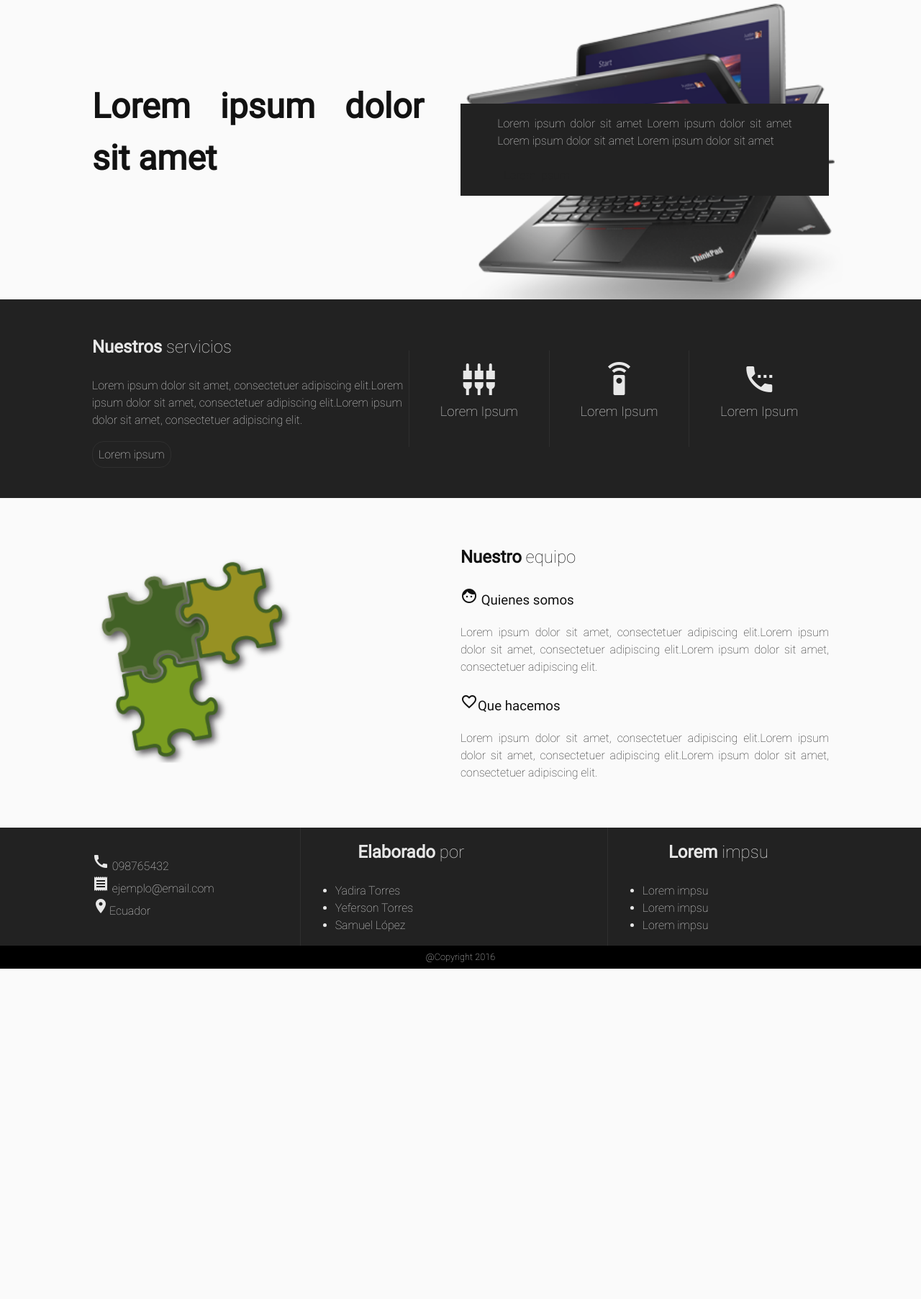
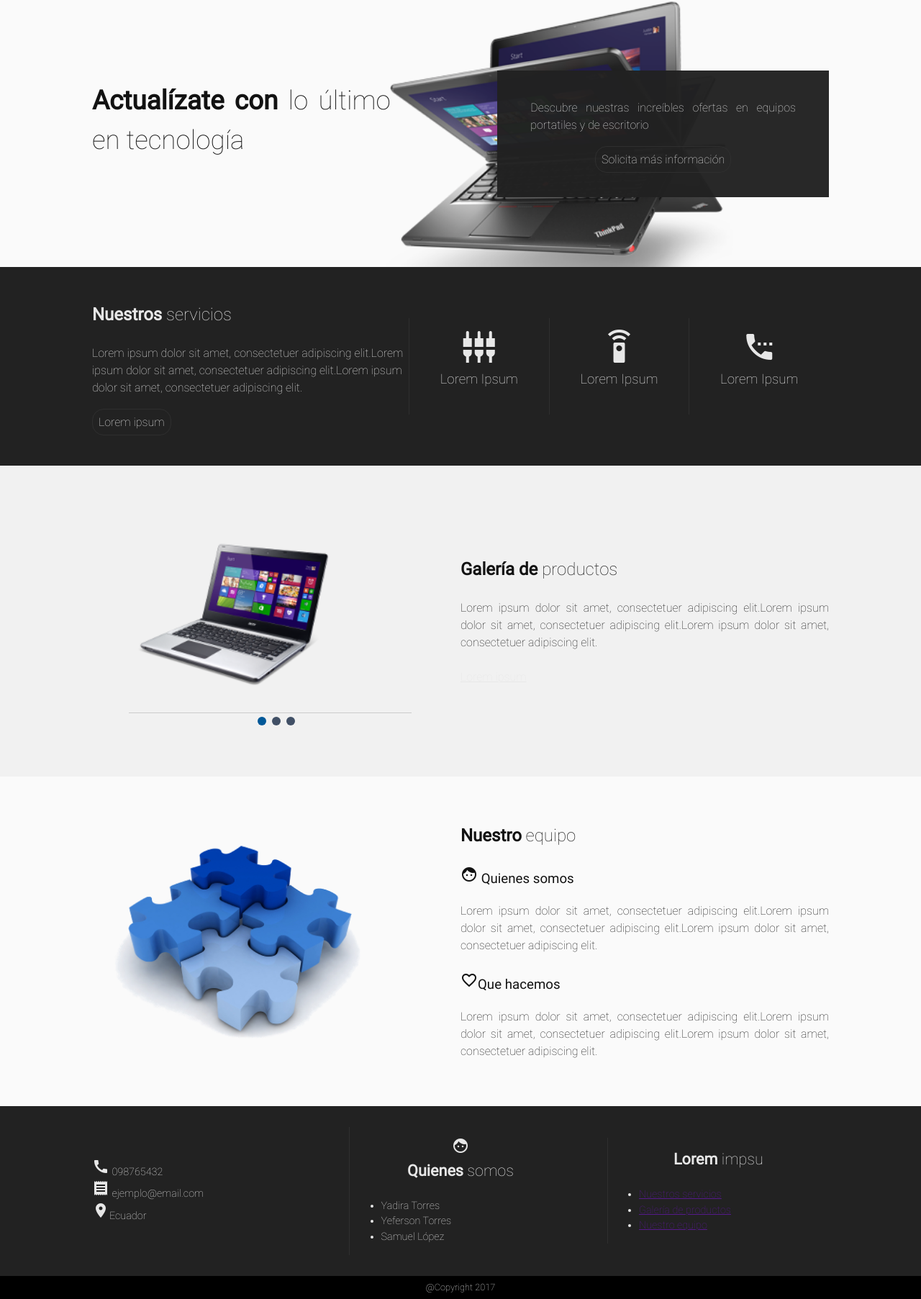
Before and after one commit to torresyeferson/Tarea1ClienteWebUnir, a PHP site: page / in a window 1280 px wide. Shown: the part 55-1860 px from the top of the page at 72% size. Before the commit the page ends 1401 px from the top, so only its background shows below. Run offline with PHP 8.4, Linux system fonts and the light colour scheme.

Commit message:
integración de código slider

```diff
--- a/PhpProject1/assets/css/style.css
+++ b/PhpProject1/assets/css/style.css
@@ -44,6 +44,7 @@ img{
     top:0; left:0;
     width: 100%;
     box-shadow:0px 1px 1px #808080;
+    z-index: 99;
 }
 .logo .material-icons{
     font-size: 3em;
@@ -53,6 +54,9 @@ img{
 }
 .grey-light{
     background-color: #fafafa;
+}
+.grey-light-1{
+    background-color: #f1f1f1;
 }
 .grey-text{
     color: #e7e7e7;
@@ -82,7 +86,7 @@ nav ul li{
 }
 nav a{
     text-decoration: none;
-    border-bottom: 2px solid #fafafa;
+    border-bottom: 2px solid #f1f1f1;
     padding: 0.5em 1em;
     display: block;
 
@@ -107,40 +111,37 @@ section{
     padding:6em 0em;
     background-image: url(../images/laptop_2.png);
     background-repeat: no-repeat;
-    background-size: 45%;
-    background-position: 90% 30%;
-     filter: alpha(opacity=50);
-
+    background-size: 41%;
+    background-position: 70% 30%;
 }
 
 .presentacion h1{
- font-weight: bold;
- width: 90%;
+    width: 90%;
+    font-size: 2.3em;
+}
 
-}
-.presentacion h1{
-  font-size: 3em;
-
-}
 .presentacion a{
-    border:1px solid #222;
+    border:1px solid #2f2f2f;
     border-radius:1em;
     text-decoration: none;
     padding: 0.5em;
-    color:#222;
 }
 .presentacion .item-align{
-    width: 50%;
-      text-align: justify;
+    width: 45%;
+    text-align: justify;
 }
 
+.descripcion{
+    background-color: rgba(34,34,34,0.97);
+}
 .servicios a{
     text-decoration:none;
     border: 1px solid #2f2f2f;
     padding: 0.5em;
     border-radius: 1em;
 }
-.servicios a:hover{
+.servicios a:hover,
+.descripcion a:hover{
     color: white;
     border: 1px solid white;
 }
@@ -152,7 +153,10 @@ section{
 .servicios .material-icons{
     font-size: 3em;
 }
-
+.galeria .item-align{
+    width: 50%;
+    text-align: justify;
+}
 .quienes-somos h3{
     font-weight: normal;
 }
@@ -163,13 +167,98 @@ section{
 }
 
 .quienes-somos img{
-    width: 60%;
+    width: 80%;
 }
 
+#slider-title{
+    text-align: center;
+    margin: 80px 0 40px;
+    font-size: 3.2em;
+    font-weight: 300;
+    color:#FFF;
+}
+
+.slider-wrapper{
+    position: relative;
+    z-index: 90;
+    height: 280px;
+    width: 100%;
+    overflow: hidden;
+    margin: 0 auto;
+}
+
+.slider-wrapper img{
+    width: 70%;
+}
+
+.slider-wrapper li {
+    display: none;
+}
+
+li.slide-current{
+    display: block;
+}
+.slider-wrapper li img {
+    position: absolute;
+    top:0;
+    left: 0;
+    max-width: 100%;
+    height:auto;
+}
+
+.caption{
+    position: absolute;
+    bottom: 0;
+    left: 0;
+    width: 90%;
+    background: rgba(32,32,32,0.9);
+    padding:  12px;
+    -webkit-transform: translateY(100%);
+    -ms-transform: translateY(100%);
+    -o-transform:translateY(100%);
+    transform: translateY(100%);
+}
+
+
+.slider-wrapper li:hover .caption{
+    -webkit-transform: translateY(0);
+    -ms-transform: translateY(0);
+    -o-transform:translateY(0);
+    transform: translateY(0);
+}
+
+.slider-controls{
+    text-align: center;
+}
+
+.slider-controls li{
+    background: #415066;
+    -webkit-border-radius: 50%;
+    -moz-border-radius: 50%;
+    border-radius: 50%;
+    display: inline-block;
+    height: 12px;
+    width: 12px;
+    margin: 0 4px;
+    cursor: pointer;
+}
+
+.slider-controls li.active{
+    background: #005898;
+}
+
+footer .contenedor-interno{
+    padding: 2em 0em;
+    font-size: 0.9em;
+}
 footer .item-align{
     width: 30%;
     border-left: 1px solid #2f2f2f;
 }
+footer .contacto{
+    border-left: none!important;
+}
+
 
 footer ul{
     margin-left: 3em;
--- /dev/null
+++ b/PhpProject1/assets/js/funcionalidades.js
@@ -0,0 +1,17 @@
+/*
+ * To change this license header, choose License Headers in Project Properties.
+ * To change this template file, choose Tools | Templates
+ * and open the template in the editor.
+ */
+
+
+
+$(window).scroll(function () {
+    var sticky = $('.sticky'),
+            scroll = $(window).scrollTop();
+
+    if (scroll >= 100)
+        sticky.addClass('fixed');
+    else
+        sticky.removeClass('fixed');
+});
--- /dev/null
+++ b/PhpProject1/assets/js/main.js
@@ -0,0 +1,88 @@
+/*
+ * To change this license header, choose License Headers in Project Properties.
+ * To change this template file, choose Tools | Templates
+ * and open the template in the editor.
+ */
+
+$(function(){
+
+  var SliderModule = (function(){
+      var pb = {};
+      pb.el = $('#slider');
+      pb.items = {
+          panel: pb.el.find('li')
+      }
+      // variables que se necesitan
+      var SliderInterval,
+      currentSlider=0,
+      nextSlider=1,
+      lengthSlider = pb.items.panel.length;
+      //inicialización
+      pb.init = function(settings){
+          this.settings = settings || {duration: 8000}
+          var salida='';
+          //se activa el Slider
+          SliderInit();
+            for (var i = 0; i < lengthSlider; i++) {
+                if (i == 0) {
+                    salida += '<li class="active"></li>';
+                }else{
+                    salida += '<li></li>'
+                }
+            }
+          //controles autogenerados del Slider
+          $('#slider-controls').html(salida).on('click','li',function(e){
+             var $this=$(this);
+             if(currentSlider !== $this.index()){
+                 changePanel($this.index());
+             };
+          });
+
+      }
+      var SliderInit = function (){
+          SliderInterval =setInterval(pb.startSlider,pb.settings.duration);
+      }
+
+      pb.startSlider=function (){
+          var panels = pb.items.panel;
+          controls = $('#slider-controls li');
+          if(nextSlider >= lengthSlider){
+              nextSlider=0;
+              currentSlider=lengthSlider-1;
+          }
+          //Efectos
+          controls.removeClass('active').eq(nextSlider).addClass('active');
+          panels.eq(currentSlider).fadeOut('slow');
+           panels.eq(nextSlider).fadeIn('slow');
+          // se actualiza los datos
+          currentSlider= nextSlider;
+          nextSlider += 1;
+      }
+
+      // funcion para los controles del slider
+      var changePanel=function (id){
+          clearInterval(SliderInterval);
+          var panels = pb.items.panel;
+          controls = $('#slider-controls li');
+          //comprobamos el id
+          if(id>=lengthSlider){
+              id=0;
+          }else if(id<0){
+              id=lengthSlider-1;
+          }
+
+           //Efectos
+           controls.removeClass('active').eq(id).addClass('active');
+          panels.eq(currentSlider).fadeOut('slow');
+           panels.eq(id).fadeIn('slow');
+          //actualizar datos
+          currentSlider=id;
+          nextSlider=id+1;
+          //Reactivar Slider
+          SliderInit();
+      }
+      return pb;
+
+  }());
+  SliderModule.init({duration:3000});
+});
--- a/PhpProject1/index.php
+++ b/PhpProject1/index.php
@@ -10,28 +10,17 @@ and open the template in the editor.
 <html>
     <head>
         <meta charset="UTF-8">
+        <meta name="author" content="Yadira Torres, Yeferson Torres, Samuel López">
         <title>Venta de productos</title>
         <link rel="stylesheet" type="text/css" href="assets/css/style.css" media="screen" />
         <link href="https://fonts.googleapis.com/icon?family=Material+Icons"
               rel="stylesheet">
         <script type="text/javascript" src="assets/js/jquery.min.js"></script>
-        <script type="text/javascript">
-
-            $(window).scroll(function () {
-                var sticky = $('.sticky'),
-                        scroll = $(window).scrollTop();
-
-                if (scroll >= 100)
-                    sticky.addClass('fixed');
-                else
-                    sticky.removeClass('fixed');
-            });
-        </script>
-
+        <script type="text/javascript" src="assets/js/funcionalidades.js"></script>
+        <script type="text/javascript" src="assets/js/main.js"></script>
     </head>
-
     <body>
-        <header class="grey-light sticky" >
+        <header class="grey-light-1 sticky" >
 
             <div class="flex-align contenedor-interno header-section">
                 <div class="logo ">
@@ -49,25 +38,24 @@ and open the template in the editor.
                 </div>
             </div>
         </header>
-
         <section class="grey-light grey-darken-text presentacion ">
             <div class="contenedor-interno flex-align  ">
-
                 <div class="item-align" >
-                    <h1>Lorem ipsum dolor sit amet</h1>
+                    <h1><strong>Actualízate con</strong> lo último en tecnología</h1>
                 </div>
-                <div class="item-align  grey grey-text">
+                <div class="item-align  descripcion grey-text">
                     <div class="contenedor-interno">
-                        <p> Lorem ipsum dolor sit amet Lorem ipsum dolor sit amet Lorem ipsum dolor sit amet Lorem ipsum dolor sit amet</p>
                         <br>
-                        <a href=""> Lorem ipsum</a>
+                        <p> Descubre nuestras increíbles ofertas en equipos portatiles y de escritorio</p>
+                        <br>
+                        <center>
+                            <a href="" class="grey-text"> Solicita más información</a>
+                        </center>
+                        <br>
                     </div>
                 </div>
-
             </div>
-
         </section>
-
         <section class="grey grey-text">
             <div class="contenedor-interno flex-align servicios">
                 <div>
@@ -91,12 +79,54 @@ and open the template in the editor.
                 </div>
             </div>
         </section>
+        <section class="grey-light-1 grey-darken-text">
+            <div class="contenedor-interno flex-align galeria">
+                <div class="item-align">
 
+                    <div class="contenedor-interno grey-text" >
+                        <ul id="slider" class="slider-wrapper">
+                            <li class="slide-current">
+                                <img src="assets/images/image1.png" alt="Slider Imagen 1">
+                                <div class="caption">
+                                    <h3 class="caption-title">Producto 1</h3>
+                                    <p>descripcion de la imagen o del producto de venta</p>
+                                </div>
+                            </li>
+                            <li>
+                                <img src="assets/images/image2.png" alt="Slider Imagen 2">
+                                <div class="caption">
+                                    <h3 class="caption-title">Producto 2</h3>
+                                    <p>descripcion de la imagen o del producto de venta</p>
+                                </div>
+                            </li>
+                            <li>
+                                <img align src="assets/images/image3.png" alt="Slider Imagen 3">
+                                <div class="caption">
+                                    <h3 class="caption-title">Producto 3</h3>
+                                    <p>descripcion de la imagen o del producto de venta</p>
+                                </div>
+                            </li>
 
+                        </ul>
+                    </div>
+
+                    <!--Controles-->
+
+                    <ul id="slider-controls" class="slider-controls">
+                    </ul>
+                </div>
+                <div class="item-align">
+                    <h1><strong>Galería de </strong> productos</h1>
+                    <p>Lorem ipsum dolor sit amet, consectetuer adipiscing elit.Lorem ipsum dolor sit amet, consectetuer adipiscing elit.Lorem ipsum dolor sit amet, consectetuer adipiscing elit. </p>
+                    <br>
+                    <a href="" class="grey-text">Lorem ipsum</a>
+                </div>
+            </div>
+        </section>
         <section class=" grey-light grey-darken-text">
             <div class="contenedor-interno flex-align quienes-somos">
                 <div class="item-align">
-                    <img src="assets/images/puzzle-pezzo.png">
+                    <img src="assets/images/puzzle-azul.png">
                 </div>
                 <div class="item-align">
                     <h1><strong>Nuestro</strong> equipo</h1>
@@ -109,11 +139,9 @@ and open the template in the editor.
                 </div>
             </div>
         </section>
-
-
         <footer class="grey grey-text">
             <div class="contenedor-interno flex-align ">
-                <div>
+                <div class="item-align contacto">
                     <p>
                         <i class="material-icons">call</i> 098765432
                     </p>
@@ -123,32 +151,29 @@ and open the template in the editor.
                     <p>
                         <i class="material-icons">room</i>Ecuador
                     </p>
-
                 </div>
-                <div class="item-align">
-                    <h2><strong>Elaborado </strong> por</h2>
+                <div class="item-align ">
+                    <center>
+                        <i class="material-icons conte">face</i>
+                        <h2> <strong>Quienes </strong> somos</h2>
+                    </center>
                     <ul>
                         <li>Yadira Torres</li>
                         <li>Yeferson Torres</li>
                         <li>Samuel López</li>
                     </ul>
-
                 </div>
                 <div class="item-align">
                     <h2><strong>Lorem </strong> impsu</h2>
                     <ul>
-                        <li>Lorem impsu</li>
-                        <li>Lorem impsu</li>
-                        <li>Lorem impsu</li>
+                        <li><a href="">Nuestros servicios</a></li>
+                        <li><a href="">Galería de productos</a></li>
+                        <li><a href="">Nuestro equipo</a></li>
                     </ul>
-
                 </div>
-
-
-
             </div>
             <div class="copyrigth">
-                <p>@Copyright 2016</p>
+                <p>@Copyright 2017</p>
             </div>
 
         </footer>
```
Also changed, not shown: PhpProject1/assets/images/puzzle-azul.png (added).
